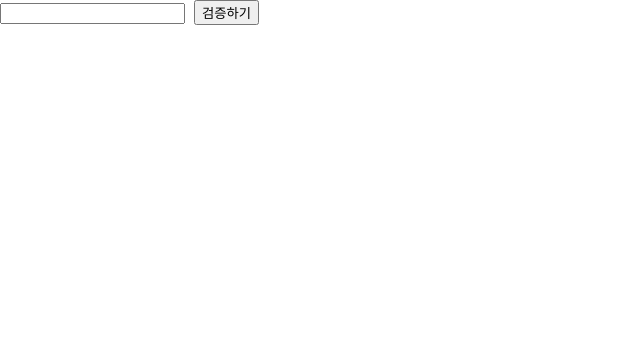
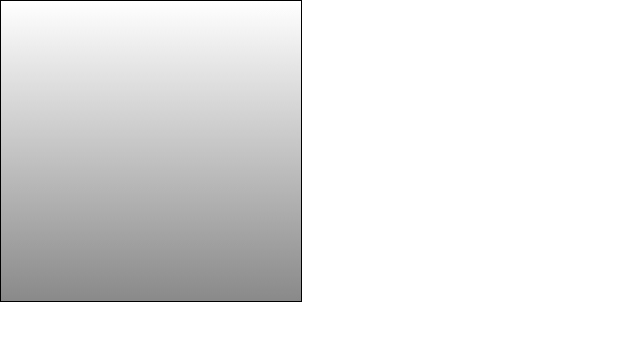
Before and after one commit to dohy-9443/React-study, a React (Create React App) app in the folder hello-react/: page / in a window 1280 px wide. Shown: the top 340 px of the page, without its empty margins (0-640 px from the left). Built offline with nearby package versions, Linux system fonts and the light colour scheme.

Commit message:
App 컴포넌트에서 스크롤 박스 컴포넌트 렌더링

```diff
--- a/hello-react/src/App.js
+++ b/hello-react/src/App.js
@@ -1,9 +1,13 @@
 import React, { Component } from "react";
-import ValidationSample from "./ValidationSample";
+import ScrollBox from "./ScrollBox";
 
 class App extends Component {
   render() {
-    return <ValidationSample />;
+    return (
+      <div>
+        <ScrollBox />
+      </div>
+    );
   }
 }
 
--- a/hello-react/src/ScrollBox.js
+++ b/hello-react/src/ScrollBox.js
@@ -11,7 +11,7 @@ class ScrollBox extends Component {
     };
 
     const innerStyle = {
-      width: "80%",
+      width: "100%",
       height: 650,
       background: "linear-gradient(white, black)",
     };
```
